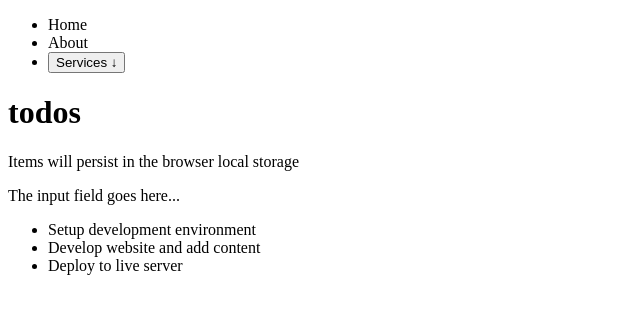
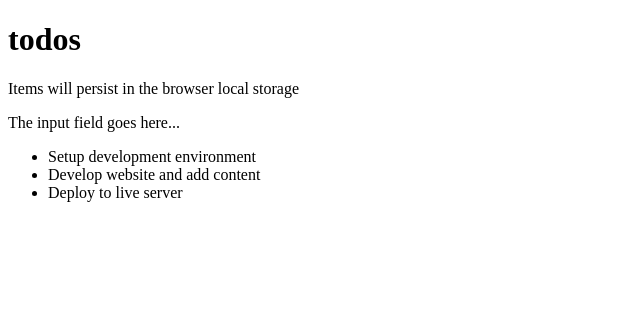
Before and after one commit to kkolade/react-todo-app2, a React (Vite) app: page / in a window 1280 px wide. Shown: the top 314 px of the page, without its empty margins (0-640 px from the left). Built offline with nearby package versions, Linux system fonts and the light colour scheme.

Commit message:
Remove navbar code

```diff
--- a/src/components/Navbar.jsx
+++ /dev/null
@@ -1,45 +0,0 @@
-import React, { useEffect, useRef, useState } from 'react';
-
-const Navbar = () => {
-  const [dropdown, setDropdown] = useState(false);
-  const handleClick = () => {
-    setDropdown((prev) => !prev);
-  };
-
-  const dropdownRef = useRef();
-  useEffect(() => {
-    const handler = (e) => {
-      if (
-        dropdown &&
-        dropdownRef.current &&
-        !dropdownRef.current.contains(e.target)
-      ) {
-        setDropdown(false);
-      }
-    };
-    document.addEventListener('mousedown', handler);
-  }, [dropdown]);
-  return (
-    <div>
-      <nav>
-        <ul>
-          <li> Home </li>
-          <li> About </li>
-          <li ref={dropdownRef}>
-            <button onClick={handleClick}>
-              Services <span> &#8595; </span>
-            </button>
-            {dropdown && (
-              <ul>
-                <li> Design </li>
-                <li> Development </li>
-              </ul>
-            )}
-          </li>
-        </ul>
-      </nav>
-    </div>
-  );
-};
-
-export default Navbar;
--- a/src/components/TodoApp.jsx
+++ b/src/components/TodoApp.jsx
@@ -1,12 +1,10 @@
 import React from 'react';
 import Header from './Header';
-import Navbar from './Navbar';
 import TodosLogic from './TodosLogic';
 
 const TodoApp = () => {
   return (
     <div>
-      <Navbar />
       <Header />
       <TodosLogic />
     </div>
```
